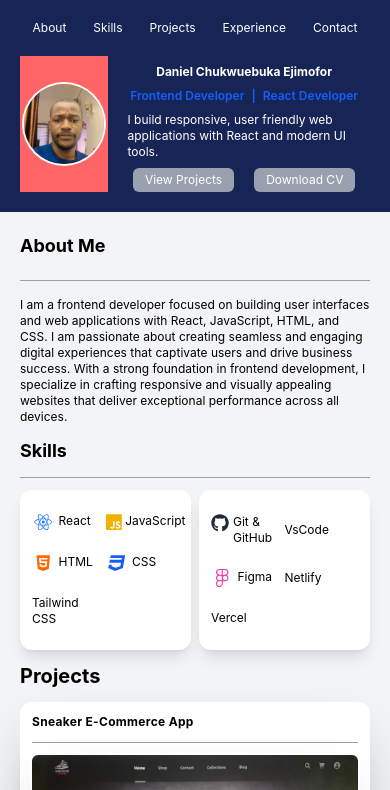
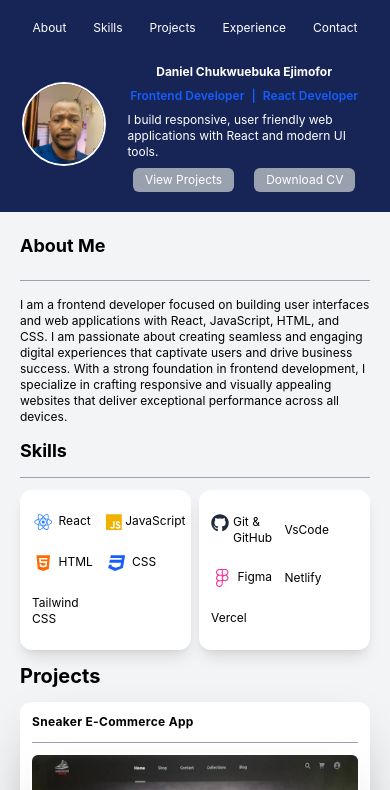
Before and after one commit to DanielApple05/daniels-port-folio, a React (Vite) app: page / in a window 390 px wide. Shown: the top 790 px of the page. Built offline with nearby package versions, Linux system fonts and the light colour scheme.

Commit message:
fix: update layout for improved responsiveness in hero component

```diff
--- a/src/components/header-components/hero.jsx
+++ b/src/components/header-components/hero.jsx
@@ -7,8 +7,8 @@ const hero = () => {
   return (
     <>
 
-        <div className='bg-blue-950 text-white xl:py-10 py-5 w-full xl:text-base text-xs'>
-          <div className='flex justify-between xl:w-5/12 w-10/12 xl:place-self-center place-self-center '>
+        <div className='bg-blue-950 text-white xl:py-10 py-5 w-full xl:text-base text-xs place-content-center grid'>
+          <div className='flex justify-between xl:w-5/12 w-10/12 xl:place-self-center place-self-center'>
             {Tabs.map((tab) => (
               tab.isSection ? (
                 <a
@@ -30,7 +30,7 @@ const hero = () => {
             ))}
           </div>
           <div className='flex w-12/12 xl:px-20 px-5 xl:mt-10 mt-3 xl:pt-5 pt-2 xl:space-x-0 space-x-5 '>
-            <div className=' xl:w-4/12 w-3/12 justify-end flex items-center bg-red-400'>
+            <div className=' xl:w-4/12 w-3/12 justify-end flex items-center '>
               <img src="/images/myIcon.jpeg" alt="My Icon" className='xl:w-60 w-20 xl:h-60 h-20 rounded-full object-cover xl:ring-5 ring-2 xl:m-2 m-1 ' />
             </div>
             <div className='flex flex-col place-items-center xl:space-y-7 space-y-2 xl:w-7/12 w-8/12 xl:pt-5 pt-2'>
```
